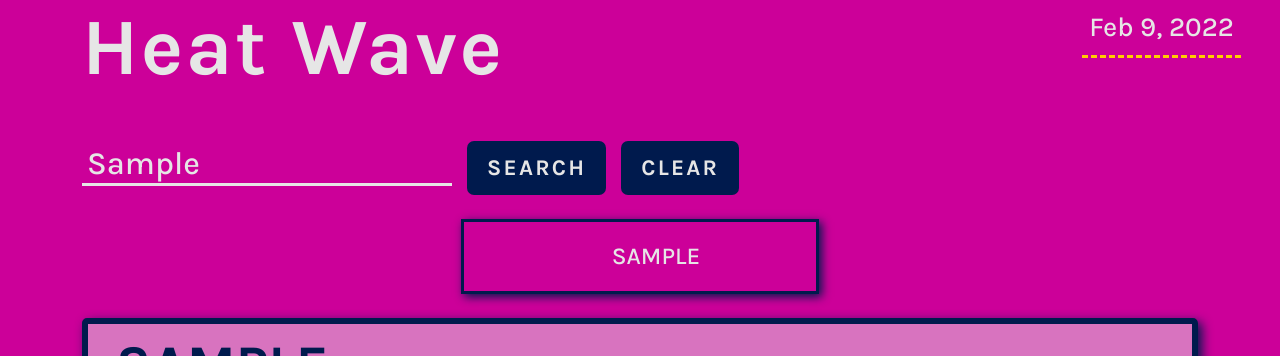
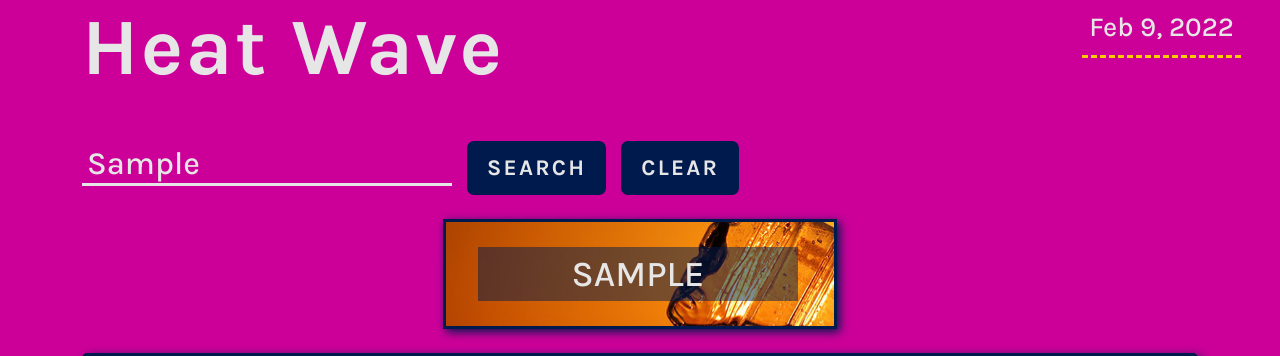
Before and after one commit to caitlyn-griffing/heat-wave, a plain HTML site: page index.html in a window 1280 px wide. Both pictures are taken after typing "Sample" into the empty fields and a click on the button "SEARCH". Shown: the top 356 px of the page. Drawn offline with nearby package versions, Linux system fonts and the light colour scheme; no server answers; a web font is replaced by a local one.

Commit message:
added readme images

```diff
--- a/assets/polish.css
+++ b/assets/polish.css
@@ -114,14 +114,19 @@ ul {
     border: 3px solid #001a4d;
     width: max-content;
     box-shadow: 3px 3px 9px var(--navy) ;
+    background-image: url(./images/drinkingWater.jpeg);
+    /* text-align: center; */
+
 }
 
 li {
     text-align: center;
+    font-size: 1.5em;
     list-style: none;
     margin: 0.7em auto;
-    width: 25vw;
+    width: 25vw;margin-right: 1em;
     color: var(--lightText);
+    background-color: rgba(0, 26, 77, 0.5);
 }
 
 li:hover {
```
Also changed, not shown: assets/images/heatwaveSS.png (deleted), assets/images/heatwaveSS1.png, assets/images/heatwaveSS2.png, assets/images/heatwaveSS3.png, assets/images/heatwaveSS4.png, assets/images/heatwaveSS5.png (added), 2 other files.
